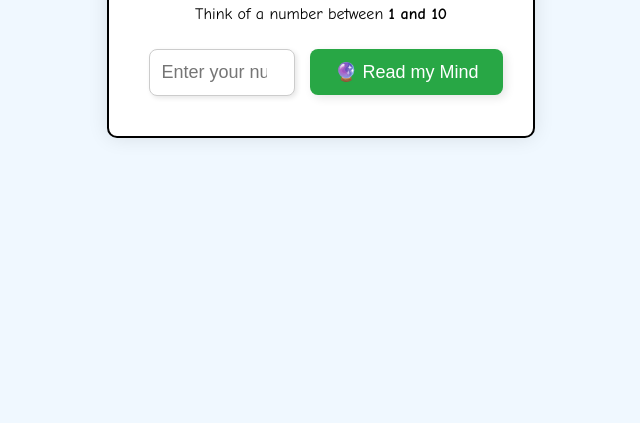
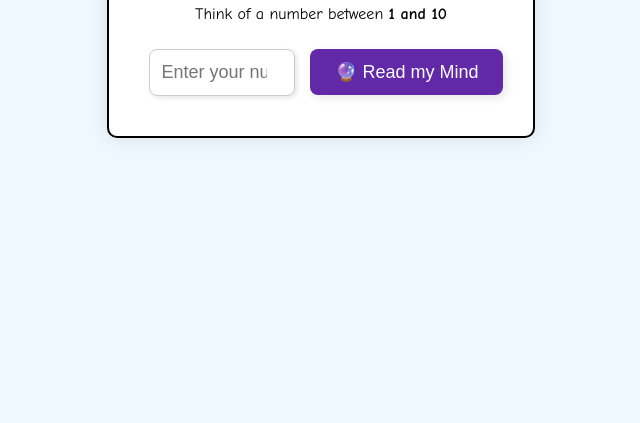
Before and after one commit to anilrajrimal1/random-testing-repo, a plain HTML site: page index.html in a window 1280 px wide. Shown: the part 393-816 px from the top of the page, without its empty margins (319-959 px from the left). Drawn offline with Linux system fonts and the light colour scheme.

Commit message:
changed button color

```diff
--- a/styles.css
+++ b/styles.css
@@ -31,7 +31,7 @@ input {
 button {
     padding: 12px 25px;
     font-size: 18px;
-    background-color: #28a745;
+    background-color: #6128a7;
     color: white;
     border: none;
     border-radius: 8px;
```
